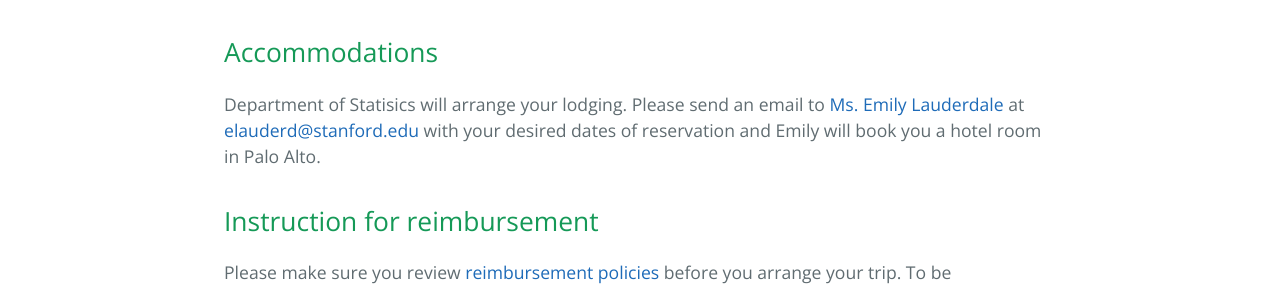
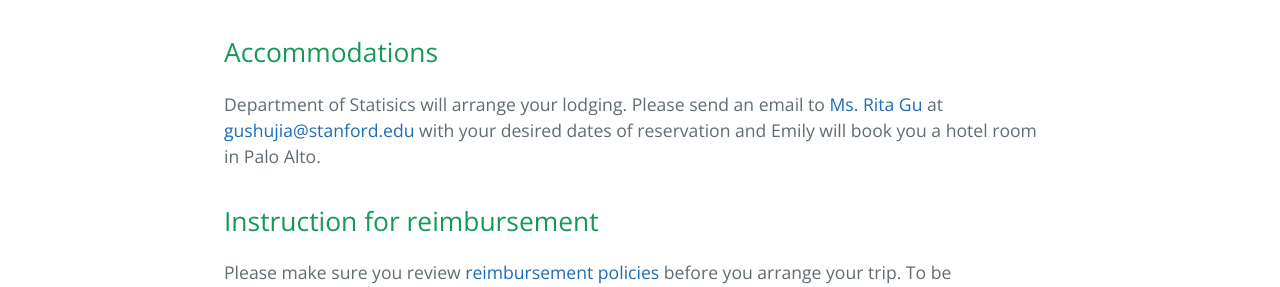
Before and after one commit to stats285/stats285.github.io, a Jekyll site: the page built from speaker_visit.md, in a window 1280 px wide. Shown: the part 478-765 px from the top of the page. Built offline with Jekyll 4.4.1, drawn with Linux system fonts in a browser that asks for light colours; the repository's description, which GitHub fills in, is left out; our own code applies the rules of GitHub Pages for plain Markdown files.

Commit message:
changed Rita's name

```diff
--- a/speaker_visit.md
+++ b/speaker_visit.md
@@ -6,7 +6,7 @@
 
 
 ## Accommodations
-Department of Statisics will arrange your lodging. Please send an email to [Ms. Emily Lauderdale](https://statistics.stanford.edu/people/emily-lauderdale) at <elauderd@stanford.edu> with your desired dates of reservation and Emily will book you a hotel room in Palo Alto.
+Department of Statisics will arrange your lodging. Please send an email to [Ms. Rita Gu](https://statistics.stanford.edu/people/rita-gu) at <gushujia@stanford.edu> with your desired dates of reservation and Emily will book you a hotel room in Palo Alto.
 
 
 
```
